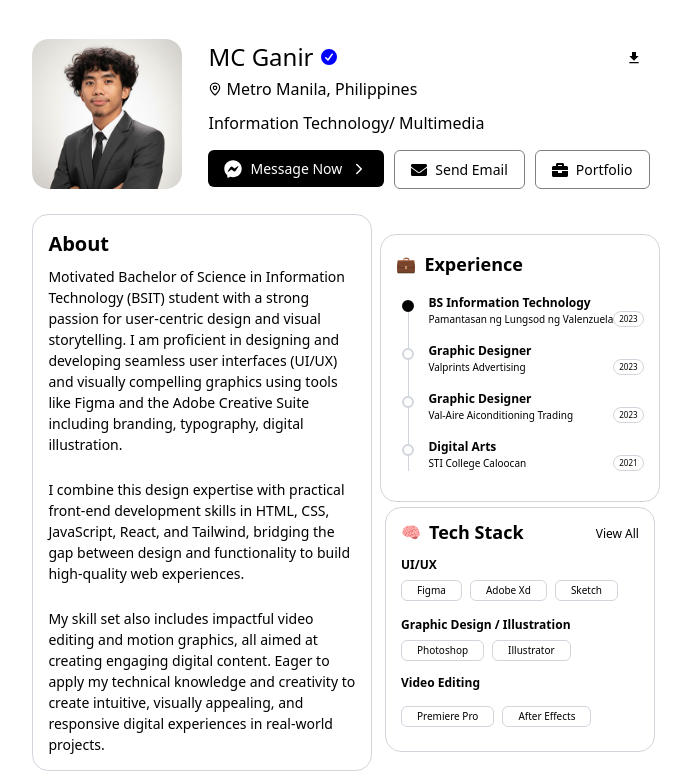
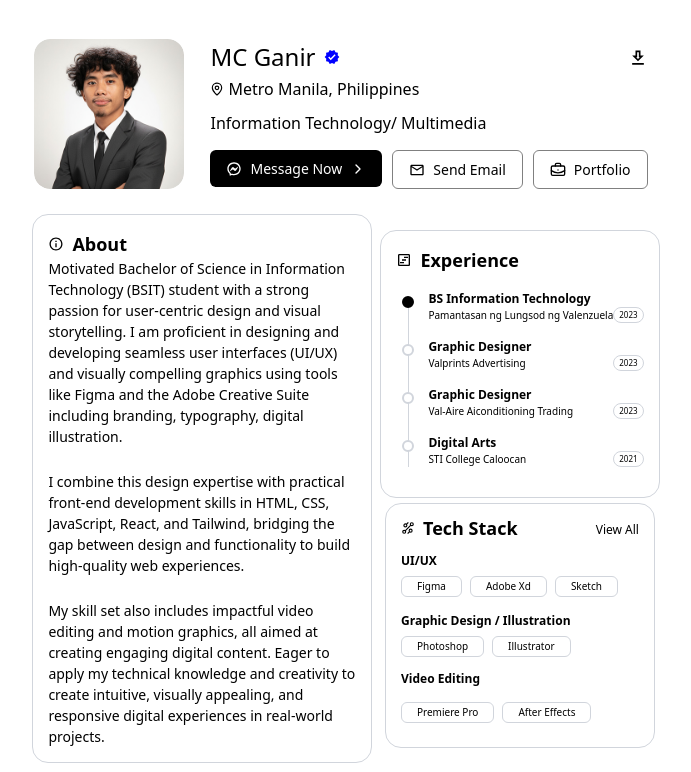
Before and after one commit to mc489/mc489portfolio, a React (Vite) app: page / in a window 1280 px wide. Shown: the top 772 px of the page, without its empty margins (294-985 px from the left). Built offline with nearby package versions, Linux system fonts and the light colour scheme.

Commit message:
update ui icons

```diff
--- a/src/About.jsx
+++ b/src/About.jsx
@@ -1,5 +1,6 @@
 import React,{ useState } from 'react';
 import { useMediaQuery } from 'react-responsive';
+import { IoMdInformationCircleOutline } from "react-icons/io";
 
 function About() {
     // State to manage whether the full text is shown on mobile/tablet
@@ -31,8 +32,16 @@ function About() {
             {/* Desktop View (No See More/Less needed) */}
             {isDesktopOrLaptop &&
                 <div className="flex justify-center items-center ">
-                    <div className="hover:shadow-sm relative max-w-[340px] rounded-[16px] w-full p-[15px] mt-[10px] text-left border border-gray-300">
-                        <h1 className="text-xl font-semibold mb-2">About</h1>
+                    <div className="hover:shadow-sm relative max-w-[340px] rounded-[16px] w-full p-[15px] mt-[10px]
+                    text-left border border-gray-300 ">
+
+
+                   <div className='flex items-center gap-2 '>
+                        <IoMdInformationCircleOutline size={16} color="black" />
+                        <h1 className="text-lg font-semibold ">About</h1>
+                        </div>
+
+
                         <p className=" text-[14px]">{p1}</p>
                         <br/>
                         <p className='text-[14px]'>{p2}</p>
@@ -45,10 +54,15 @@ function About() {
             {/* Tablet or Mobile View (With See More/Less) */}
             {isTabletOrMobile &&
                 <div className="flex justify-center items-center">
-                    <div className="relative max-w-[330px] rounded-[16px] w-full p-[15px] mt-[10px] text-left border border-gray-300">
-                        <h1 className="text-[16px] font-semibold mb-2">About</h1>
+                    <div className="relative max-w-[330px] rounded-[16px] w-full
+                    p-[15px] mt-[10px] text-left border border-gray-300">
 
-                        {/* Conditionally render paragraphs or the short version */}
+                      <div className='flex items-center gap-2 mb-2 '>
+                      <IoMdInformationCircleOutline size={12} color="black"/>
+                        <h1 className="text-[16px] font-semibold ">About</h1>
+
+</div>
+                           {/* Conditionally render paragraphs or the short version */}
                         {isMobileExpanded ? (
                             // Full Text View
                             <>
--- a/src/Header.jsx
+++ b/src/Header.jsx
@@ -11,9 +11,16 @@ import { MdDownload } from 'react-icons/md';
 import { FaEnvelope } from 'react-icons/fa';
 import { useMediaQuery } from 'react-responsive'
 import { FaBriefcase } from 'react-icons/fa'; // Example: using a briefcase icon from Font Awesome
+import { MdMailOutline } from "react-icons/md";
+import { RiMessengerLine } from "react-icons/ri";
+import { LuBriefcaseBusiness } from "react-icons/lu";
+import { FaTimeline } from "react-icons/fa6";
 import RESUME from "./assets/RESUME.pdf"
 import { motion, AnimatePresence } from "framer-motion";
 import { FaFacebookMessenger } from 'react-icons/fa';
+import { MdOutlineDownload } from "react-icons/md";
+
+import { MdVerified } from "react-icons/md";
 function Header() {
     const isDesktopOrLaptop = useMediaQuery({
         query: '(min-width: 700px)'
@@ -104,17 +111,23 @@ function Header() {
 
                         <div className="flex flex-row relative items-center justify-between">
 
-                            <div className="flex items-center">
+                            <div className="flex items-center gap-2">
                                 <h1 className="text-[24px] max-[500px]:text-[18px]">MC Ganir</h1>
-                                <FontAwesomeIcon icon={faCheckCircle} color="blue"
-                                    className="ml-[5px] max-[500px]:w-[12px] " />
+
+
+                                    <MdVerified color="blue"
+
+                                     className="text-[16px]" />
                             </div>
+
+
                             <a href={RESUME} download target="_blank" rel="noopener noreferrer">
                                 <button className="cursor-pointer" >
                                     <div className="flex items-center group gap-1">
                                         <span className="text-[14px] opacity-0 group-hover:opacity-100 translate-x-2
                                         group-hover:translate-x-0 duration-200">Download My Resume</span>
-                                        <MdDownload style={{ marginRight: '8px' }} />
+
+                                        <MdOutlineDownload className="text-[20px] " />
                                     </div>
                                 </button>
                             </a>
@@ -138,9 +151,10 @@ function Header() {
                         text-white text-[14px] !border-none hover:-translate-y-0.5 whitespace-nowrap">
 
                                     <div className="flex gap-[8px] items-center">
-                                        <FaFacebookMessenger size={18} color="white" />
+
+                                        <RiMessengerLine size={16} color="white" />
                                         Message Now
-                                        <ChevronRight size={18} color="white" />
+                                        <ChevronRight size={16} color="white" />
                                     </div>
                                 </button>
                             </a>
@@ -149,7 +163,8 @@ function Header() {
                         button  px-[16px] py-[8px]  duration-200
                         text-black text-[14px]  hover:-translate-y-0.5 whitespace-nowrap">
                                 <div className="flex items-center gap-[8px]">
-                                    <FaEnvelope size="16px" color="black" />
+
+                                    <MdMailOutline size={16} color="black" />
                                     Send Email
                                 </div>
                             </button>
@@ -162,8 +177,8 @@ function Header() {
 
 
                                     <div className="flex gap-[8px] items-center">
+<LuBriefcaseBusiness size={16} color="black"/>
 
-                                    <FaBriefcase size="16px" color="black" />
                                     Portfolio
                                 </div>
                             </button>
@@ -231,8 +246,8 @@ function Header() {
 
                                 <div className="flex items-center ">
                                     <h1 className="text-[16px] font-semibold">MC Ganir</h1>
-                                    <FontAwesomeIcon icon={faCheckCircle} color="blue"
-                                        className="ml-[5px] w-[12px] " />
+                                      <MdVerified  icon={faCheckCircle} color="blue"
+                              className="ml-[5px] w-[10px] " />
                                 </div>
 
 
@@ -244,7 +259,7 @@ function Header() {
                                         <div className="flex items-center group gap-1 cursor-pointer ">
                                             <span className="text-[10px] opacity-0 group-hover:opacity-100
                             translate-x-2 group-hover:translate-x-0 duration-200">Download My Resume</span>
-                                            <MdDownload size={12} />
+                                            <MdOutlineDownload size={12} />
                                         </div>
                                     </button>
                                 </a>
@@ -266,7 +281,7 @@ function Header() {
                         text-white text-[10px] !border-none hover:-translate-y-0.5 whitespace-nowrap">
                                         <a href="https://m.me/evmcpov" target="_blank" rel="noopener noreferrer"></a>
                                         <div className="flex gap-[5px] items-center">
-                                           <FaFacebookMessenger size={10} color="white" />
+                                           <RiMessengerLine size={10} color="white" />
                                             Message
                                             <ChevronRight size={10} color="white" />
                                         </div>
@@ -277,7 +292,7 @@ function Header() {
 
                                     <button className="cursor-pointer button text-[10px] py-[4px] px-[8px] hover:-translate-y-0.5">
                                         <div className="flex items-center gap-[5px]">
-                                            <FaEnvelope size={10} color="black" />
+                                           <MdMailOutline size={10} color="black" />
                                             Email
                                         </div>
                                     </button>
@@ -288,7 +303,7 @@ function Header() {
 
                                     <div className="flex items-center gap-[5px]">
 
-                                        <FaBriefcase size={10} />
+                                        <LuBriefcaseBusiness size={10} />
                                         Portfolio
                                     </div>
 
--- a/src/Projects.jsx
+++ b/src/Projects.jsx
@@ -3,7 +3,7 @@ import React, { useState } from "react";
 import { useMediaQuery } from 'react-responsive';
 import { motion, AnimatePresence } from "framer-motion";
 import Nigga from "./NIGGA";
-
+import { GrProjects } from "react-icons/gr";
 
 function Projects() {
     const isDesktopOrLaptop = useMediaQuery({
@@ -29,7 +29,7 @@ function Projects() {
                          w-full  mt-[5px] gap-2  text-left">
 
                              <div className='flex items-center gap-2 '>
-                            <span className="text-[16px]"> 🗂️</span>
+                            <GrProjects size={12} color="black" />
                             <span className="text-lg font-semibold">Recent Projects</span>
                             </div>
                               <button onClick={() => setShowModal(true)} className='cursor-pointer'>
@@ -102,7 +102,7 @@ function Projects() {
 
 
                              <div className='flex items-center gap-2 '>
-                             <span className='text-[14px]'>🗂️</span>
+                            <GrProjects size={10} color="black" />
                             <span className="text-[16px] font-semibold">Recent Projects</span>
                             </div>
                           <button onClick={() => setShowModal(true)} className='cursor-pointer'>
--- a/src/Social_Links.jsx
+++ b/src/Social_Links.jsx
@@ -5,6 +5,7 @@ import { FaGithub } from 'react-icons/fa'; // 'fa' for Font Awesome
 import { FaBehance } from 'react-icons/fa';
 import { FaYoutube } from 'react-icons/fa'; // 'fa' for Font Awesome
 import { useMediaQuery } from 'react-responsive';
+import { LuLink } from "react-icons/lu";
 
 function SocialLinks() {
 const isDesktopOrLaptop = useMediaQuery({
@@ -24,7 +25,8 @@ const isDesktopOrLaptop = useMediaQuery({
 
                <div className='flex items-center gap-2 mb-[14px] '>
 
-                <span className='"text-[16px]'>🔗</span>
+
+              <LuLink size={14} color="black"/>
                 <span className="text-lg font-semibold">Social Links</span>
 </div>
 
@@ -106,7 +108,7 @@ const isDesktopOrLaptop = useMediaQuery({
 
                 <div className='flex mb-2 gap-2 items-center'>
 
-   <span className='text-[14px]'>🔗</span>
+ <LuLink size={12} color="black"/>
                 <span className="text-[16px] font-semibold">Social Links</span>
 
 </div>
--- a/src/TechStack.jsx
+++ b/src/TechStack.jsx
@@ -4,7 +4,7 @@ import { useMediaQuery } from 'react-responsive';
 import { motion, AnimatePresence } from "framer-motion";
 import { FaFacebook } from 'react-icons/fa'; // 'fa' stands for Font Awesome
 import Knowledge from "./Knowledge";
-
+import { GrTechnology } from "react-icons/gr";
 function TechStack() {
     const isDesktopOrLaptop = useMediaQuery({
         query: '(min-width: 700px)'
@@ -32,7 +32,7 @@ function TechStack() {
 
                         <div className='flex justify-between items-center'>
                             <div className='flex gap-2 items-center'>
-                                <span className='text-[16px]'>🧠</span>
+                                 <GrTechnology size={14} color="black"/>
                                 <span className="text-lg font-semibold ">Tech Stack</span>
 
                             </div>
@@ -171,7 +171,7 @@ function TechStack() {
 
                         <div className='flex justify-between'>
                             <div className='flex items-center gap-2'>
-                                <span className='text-[14px]'>🧠</span>
+                            <GrTechnology size={12} color="black"/>
                                 <span className="text-[16px] font-semibold ">Tech Stack</span>
 
                             </div>
--- a/src/Timeline.jsx
+++ b/src/Timeline.jsx
@@ -1,5 +1,7 @@
 import React from "react";
 import { useMediaQuery } from 'react-responsive'
+import { MdOutlineViewTimeline } from "react-icons/md";
+
 export default function ExperienceTimeline() {
 
 
@@ -49,12 +51,13 @@ export default function ExperienceTimeline() {
     <div className="flex  justify-center items-center ">
                  <div className="w-full hover:shadow-sm
                  max-w-[650px] rounded-[16px]  p-[15px] mt-[10px]
-                 text-left border border-gray-300">
+                 border border-gray-300">
 
       {/* Header */}
-                   <div className='flex gap-2 items-center'>
-        <span className="text-[16px] ">💼</span>
-        <h2 className="text-lg font-semibold">Experience</h2>
+                   <div className='flex gap-2 items-center '>
+
+      <MdOutlineViewTimeline size={16} color="black" className="items-center" />
+        <h2 className="text-lg font-semibold text-center">Experience</h2>
       </div>
 
     {/* Timeline */}
@@ -114,7 +117,7 @@ export default function ExperienceTimeline() {
 
       {/* Header */}
       <div className="flex items-center gap-2 mb-2">
-        <span className="text-[14px]">💼</span>
+        <MdOutlineViewTimeline size={12} color="black" className="items-center" />
         <h2 className="text-[16px] font-semibold">Experience</h2>
       </div>
 
```
Also changed, not shown: src/Knowledge.jsx (+5 -5 lines), src/NIGGA.jsx (+6 -5 lines).
